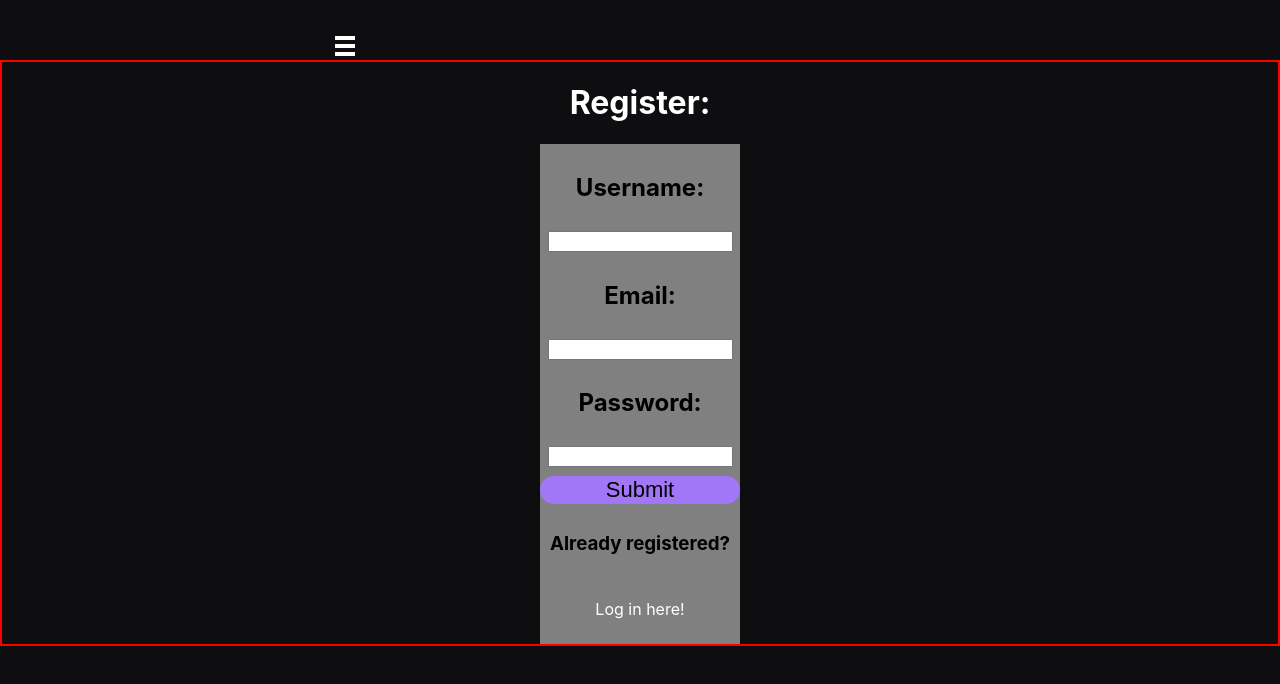
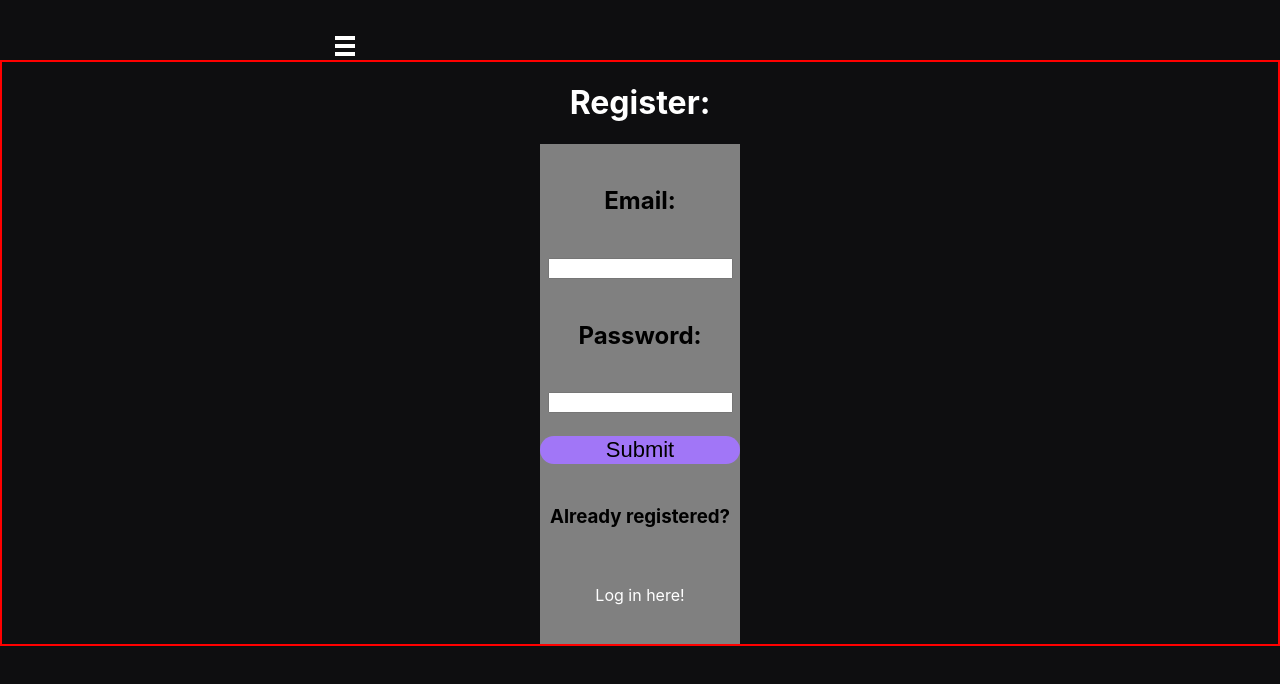
Before and after one commit to chaselancaster/nosmallstreamer-frontend, a React (Create React App) app: page /register in a window 1280 px wide. Shown: the top 684 px of the page. Built offline with nearby package versions, Linux system fonts and the light colour scheme.

Commit message:
delete username field in register

```diff
--- a/src/Component/Register/Register.js
+++ b/src/Component/Register/Register.js
@@ -57,8 +57,6 @@ class Register extends Component {
                     <h1>Register:</h1>
                     <div className="register-form-container">
                         <form className="register-form" onSubmit={e => this.handleRegister(e)}>
-                            <h2>Username:</h2>
-                            <input type="text" name="username" value={username} onChange={this.changeHandler}/>
                             <h2>Email:</h2>
                             <input type="text" name="email" value={email} onChange={this.changeHandler} />
                             <h2>Password:</h2>
```
Also changed, not shown: 1 other file (tests, documents, lock files or other folders).
